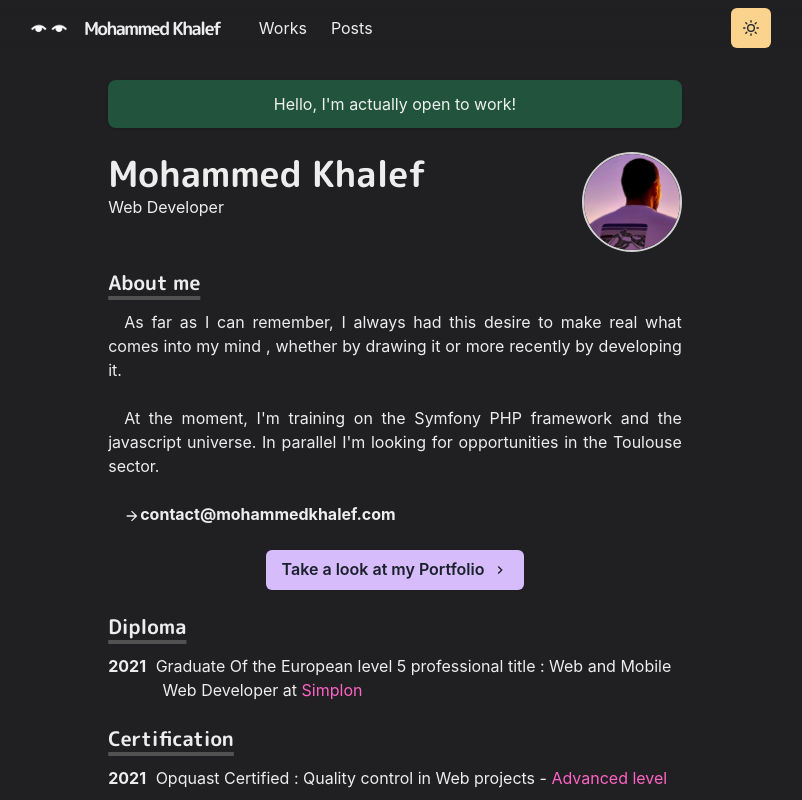
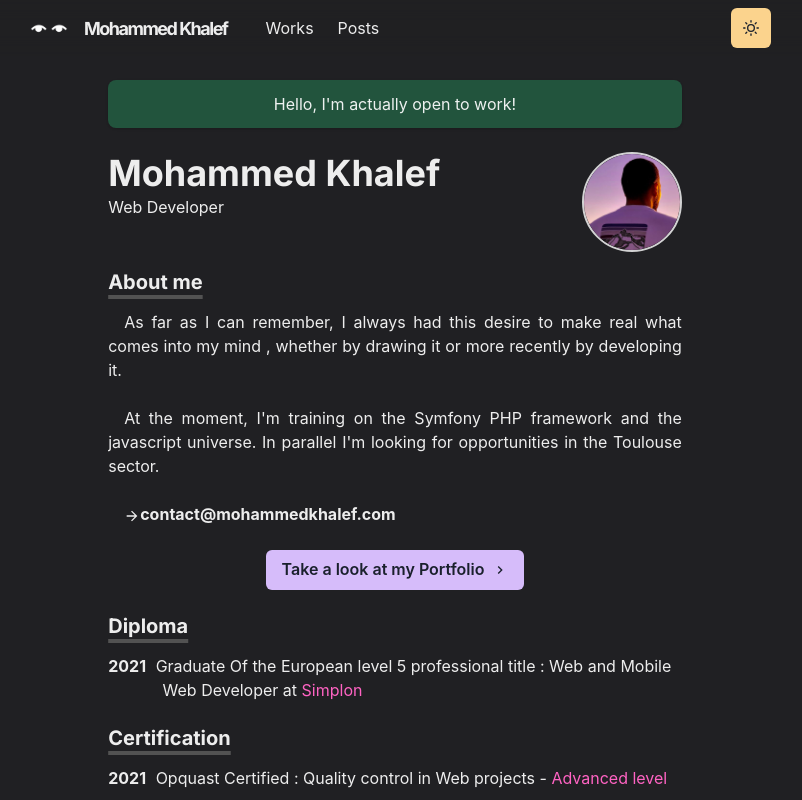
Before and after one commit to eyeschico/portfolio, a Next.js app: page / in a window 1280 px wide. Shown: the top 800 px of the page, without its empty margins (245-1047 px from the left). Built offline with nearby package versions, Linux system fonts and the light colour scheme.

Commit message:
browser data updatingn change font

```diff
--- a/components/fonts.js
+++ b/components/fonts.js
@@ -1,6 +1,6 @@
 const Fonts = () => (
   <style jsx global>{`
-    @import url('https://fonts.googleapis.com/css2?family=M+PLUS+Rounded+1c:wght@300;700&display=swap');
+    @import url('https://fonts.googleapis.com/css2?family=Inter:wght@100;200;300;400;500;700&display=swap');
   `}</style>
 )
 export default Fonts
--- a/components/logo.js
+++ b/components/logo.js
@@ -30,7 +30,7 @@
           <Image src={eyeschicoImg} width={40} height={20} alt="logo" />
           <Text
             color={useColorModeValue('gray.800', 'whiteAlpha.900')}
-            fontFamily='M PLUS Rounded 1c", sans-serif'
+            fontFamily='Inter", sans-serif'
             fontWeight="bold"
             ml={3}
           >
--- a/lib/theme.js
+++ b/lib/theme.js
@@ -32,7 +32,7 @@
 }
 
 const fonts = {
-  heading: "'M PLUS Rounded 1c'"
+  heading: "'Inter'"
 }
 
 const colors = {
--- a/package.json
+++ b/package.json
@@ -16,6 +16,7 @@
     "@chakra-ui/react": "^1.7.4",
     "@emotion/react": "^11.7.1",
     "@emotion/styled": "^11.6.0",
+    "caniuse-lite": "^1.0.30001504",
     "framer-motion": "^6.0.0",
     "next": "^12.0.8",
     "react": "^17.0.2",
```
Also changed, not shown: 1 other file (tests, documents, lock files or other folders).
